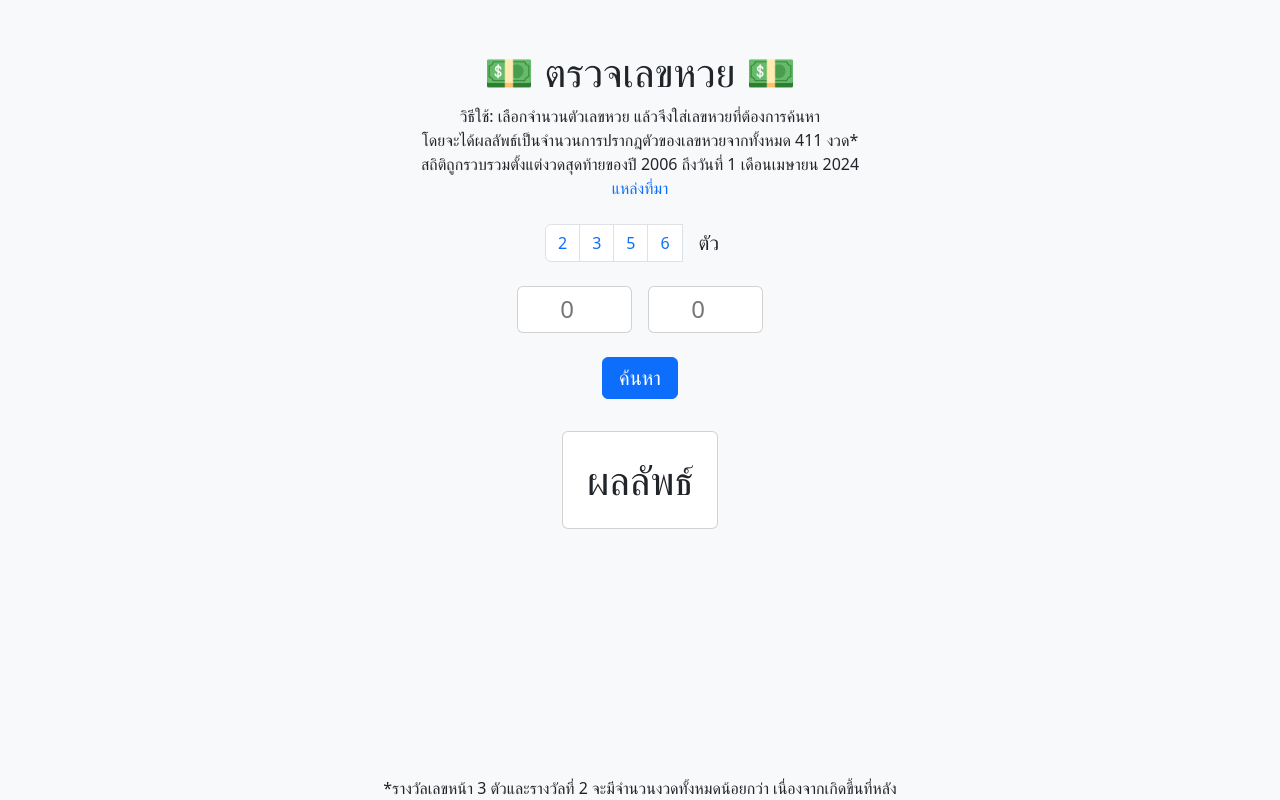
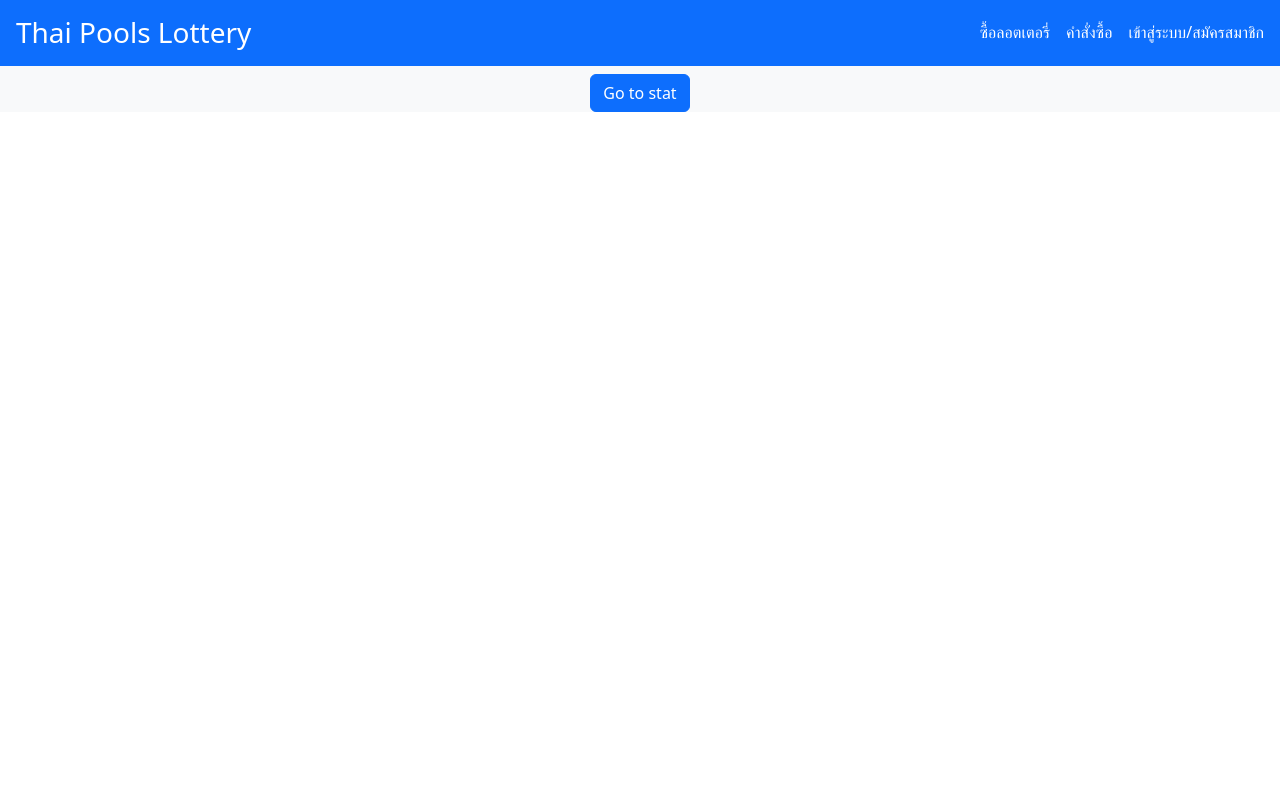
Before and after one commit to TheoMan8520/lotto, a Django app: page / in a window 1280 px wide. Run offline with Django 5.2, Linux system fonts and the light colour scheme; some libraries are stand-ins or nearby versions.

Commit message:
Utilize header/ Seperate main and stat page

```diff
--- /dev/null
+++ b/app/templates/header.html
@@ -0,0 +1,48 @@
+<!DOCTYPE html>
+<html lang="en">
+<head>
+    <meta charset="UTF-8">
+    <meta name="viewport" content="width=device-width, initial-scale=1.0">
+    <title>{% block title %}{% endblock %}</title>
+    {% load bootstrap5 %}
+    {% bootstrap_css %}
+    {% bootstrap_javascript %}
+    <style>
+        h1, h2, h3, h4, h5, h6, p {
+            margin: 0;
+          }
+          a {
+            text-decoration: none;
+            margin: 0;
+          }
+          .lotto {
+            text-align: center;
+          }
+          .g-10 {
+            gap: 1rem;
+          }
+          .g-05 {
+            gap: 0.5rem;
+          }
+          .header {
+            position: sticky;
+            top: 0;
+            z-index: 1;
+          }
+    </style>
+</head>
+<body>
+    <div class="header d-flex w-100 p-3 bg-primary align-items-center">
+        <a href="{% url 'lotto:main' %}"><h3 class="text-white">Thai Pools Lottery</h3></a>
+        <div class="d-flex ms-auto g-10 align-items-center">
+            <h6 class="text-white">ซื้อลอตเตอรี่</h6>
+            <h6 class="text-white">คำสั่งซื้อ</h6>
+            <h6 class="text-white">เข้าสู่ระบบ/สมัครสมาชิก</h6>
+        </div>
+    </div>
+    <div class="d-flex flex-column align-items-center bg-light">
+        {% block content %}
+        {% endblock %}
+    </div>
+</body>
+</html>
--- a/app/templates/main.html
+++ b/app/templates/main.html
@@ -1,110 +1,6 @@
-<!DOCTYPE html>
-<html lang="en">
-<head>
-    <meta charset="UTF-8">
-    <meta name="viewport" content="width=device-width, initial-scale=1.0">
-    <title>{% block title %}{% endblock %}</title>
-    {% load bootstrap5 %}
-    {% bootstrap_css %}
-    {% bootstrap_javascript %}
-    <style>
-        h1, h2, h3, h4, h5, h6, p {
-            margin: 0;
-          }
-          a {
-            text-decoration: none;
-            margin: 0;
-          }
-          .main {
-            height: 100vh;
-          }
-          .lotto {
-            text-align: center;
-          }
-          .g-10 {
-            gap: 1rem;
-          }
-          .g-05 {
-            gap: 0.5rem;
-          }
-    </style>
-</head>
-<body>
-    <div class="d-flex flex-column w-100 align-items-center bg-light main g-10 pt-5">
-        <div class="d-flex flex-column align-items-center">
-          <h1 class="mb-2">💵 ตรวจเลขหวย 💵</h1>
-          <p>วิธีใช้: เลือกจำนวนตัวเลขหวย แล้วจึงใส่เลขหวยที่ต้องการค้นหา</p>
-          <p>โดยจะได้ผลลัพธ์เป็นจำนวนการปรากฎตัวของเลขหวยจากทั้งหมด 411 งวด*</p>
-          <p>สถิติถูกรวบรวมตั้งแต่งวดสุดท้ายของปี 2006 ถึงวันที่ 1 เดือนเมษายน 2024</p>
-          <a href="https://github.com/heart/Data-Set-Thai-Lotto/blob/master/lotto.csv" target="_blank">แหล่งที่มา</a>
-        </div>
-
-      <!-- Navigation to each mode -->
-      <ul class="pagination align-items-center justify-content-center my-2">
-        <li class="page-item">
-          <a class="page-link" href="{% url 'lotto:main_mode' 2 %}">2</a>
-        </li>
-        <li class="page-item">
-          <a class="page-link" href="{% url 'lotto:main_mode' 3 %}">3</a>
-        </li>
-        <li class="page-item">
-          <a class="page-link" href="{% url 'lotto:main_mode' 5 %}">5</a>
-        </li>
-        <li class="page-item">
-          <a class="page-link" href="{% url 'lotto:main_mode' 6 %}">6</a>
-        </li>
-        <li><h5 class="mx-3">ตัว</h5></li>
-      </ul>
-
-      <!-- Input Lotto -->
-      <form action="{% url 'lotto:main_mode' mode %}" method="GET" class="d-flex flex-column align-items-center g-10">
-        {% csrf_token %}
-        <div class="d-flex g-10">
-          {% if mode == 6 %}
-            <input name="first" required value="{{ first }}" type="number" min="0" max="9" placeholder="0" class="lotto h4 card p-2">
-          {% endif %}
-          {% if mode >= 5 %}
-            <input name="second" required value="{{ second }}" type="number" min="0" max="9" placeholder="0" class="lotto h4 card p-2">
-          {% endif %}
-          {% if mode >= 4 %}
-            <input name="third" required value="{{ third }}" type="number" min="0" max="9" placeholder="0" class="lotto h4 card p-2">
-          {% endif %}
-          {% if mode >= 3 %}
-            <input name="fourth" required value="{{ fourth }}" type="number" min="0" max="9" placeholder="0" class="lotto h4 card p-2">
-          {% endif %}
-          {% if mode >= 2 %}
-            <input name="fifth" required value="{{ fifth }}" type="number" min="0" max="9" placeholder="0" class="lotto h4 card p-2">
-            <input name="sixth" required value="{{ sixth }}" type="number" min="0" max="9" placeholder="0" class="lotto h4 card p-2">
-          {% endif %}
-        </div>
-        <button title="submit_form" type="submit" class="btn btn-primary px-3 py-2"><h5>ค้นหา</h5></button>
-      </form>
-
-      <!-- Results -->
-      <div class="d-flex card p-4 flex-column align-items-center g-05 mt-3">
-        <h1>ผลลัพธ์</h1>
-        {% if stats %}
-          <h4>ปรากฎใน</h4>
-          {% for stat in stats %}
-            {% if stat.type == "รางวัลเลขหน้า 3 ตัว" %}
-              <h5>{{ stat.type }} {{ stat.count }} ครั้ง จาก 205 งวด</h5>
-            {% elif stat.type == "รางวัลที่ 2"%}
-              <h5>{{ stat.type }} {{ stat.count }} ครั้ง จาก 207 งวด</h5>
-            {% else %}
-              <h5>{{ stat.type }} {{ stat.count }} ครั้ง จาก 411 งวด</h5>
-            {% endif %}
-          {% endfor %}
-        {% else %}
-          {% if sixth %}
-            <h5>ไม่เคยปรากฎมาก่อน</h5>
-          {% endif %}
-        {% endif %}
-      </div>
-      <p class="mt-auto">*รางวัลเลขหน้า 3 ตัวและรางวัลที่ 2 จะมีจำนวนงวดทั้งหมดน้อยกว่า เนื่องจากเกิดขึ้นที่หลัง</p>
-    </div>
-</body>
-</html>
-
-<script>
-  var mode = 2;
-</script>
+{% extends "header.html" %}
+{% block content %}
+  <div class="d-flex flex-column w-100 h-100 align-items-center g-10 pt-2">
+    <a class="d-flex btn btn-primary" href="{% url 'lotto:stat' %}">Go to stat</a>
+  </div>
+{% endblock %}
--- a/app/urls.py
+++ b/app/urls.py
@@ -5,5 +5,6 @@ from . import views
 app_name='lotto'
 urlpatterns = [
     path("", views.MainView.as_view(), name="main"),
-    path("<int:mode>", views.MainView.as_view(), name="main_mode")
+    path("stat", views.StatView.as_view(), name="stat"),
+    path("stat/<int:mode>", views.StatView.as_view(), name="stat_mode")
 ]
--- a/app/views.py
+++ b/app/views.py
@@ -5,6 +5,12 @@ from django.views import View
 
 class MainView(View):
     template_name = 'main.html'
+    def get(self, request):
+        ctx = {}
+        return render(request, self.template_name, ctx)
+
+class StatView(View):
+    template_name = 'lotto_stat.html'
     def get(self, request, mode = 2, query = False):
         stats = []
         sixth = request.GET.get("sixth")
```
Also changed, not shown: app/templates/lotto_stat.html (added, +75 -0 lines).
